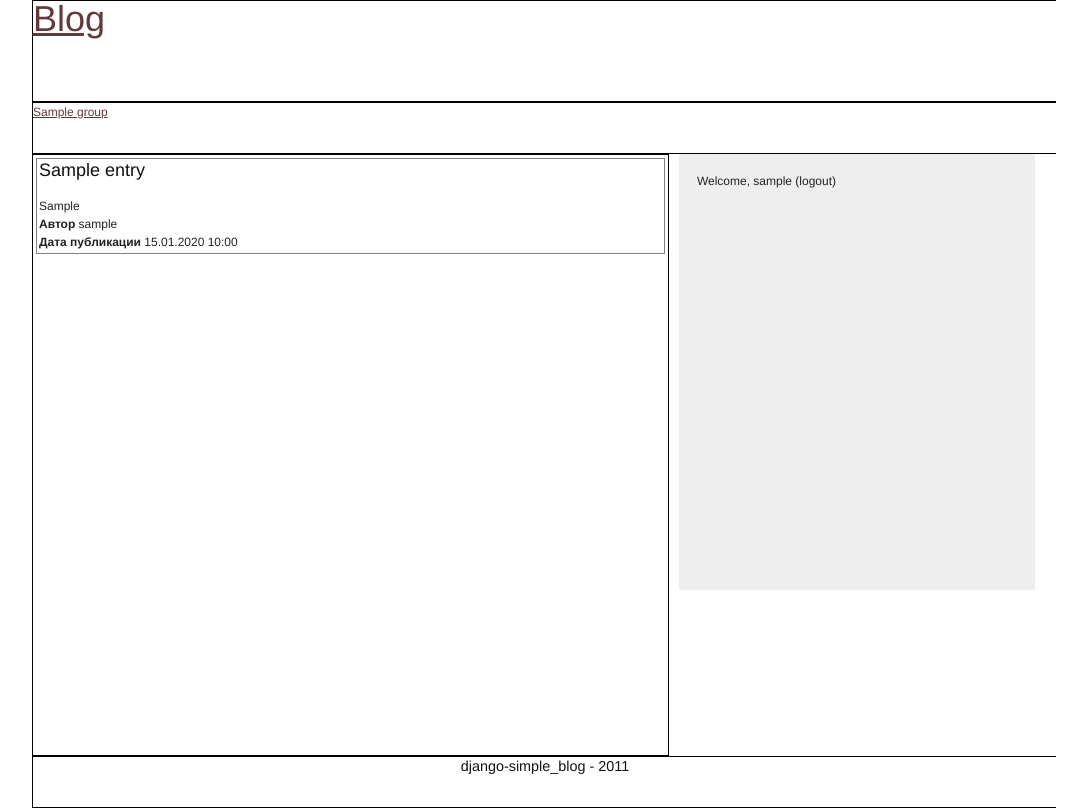
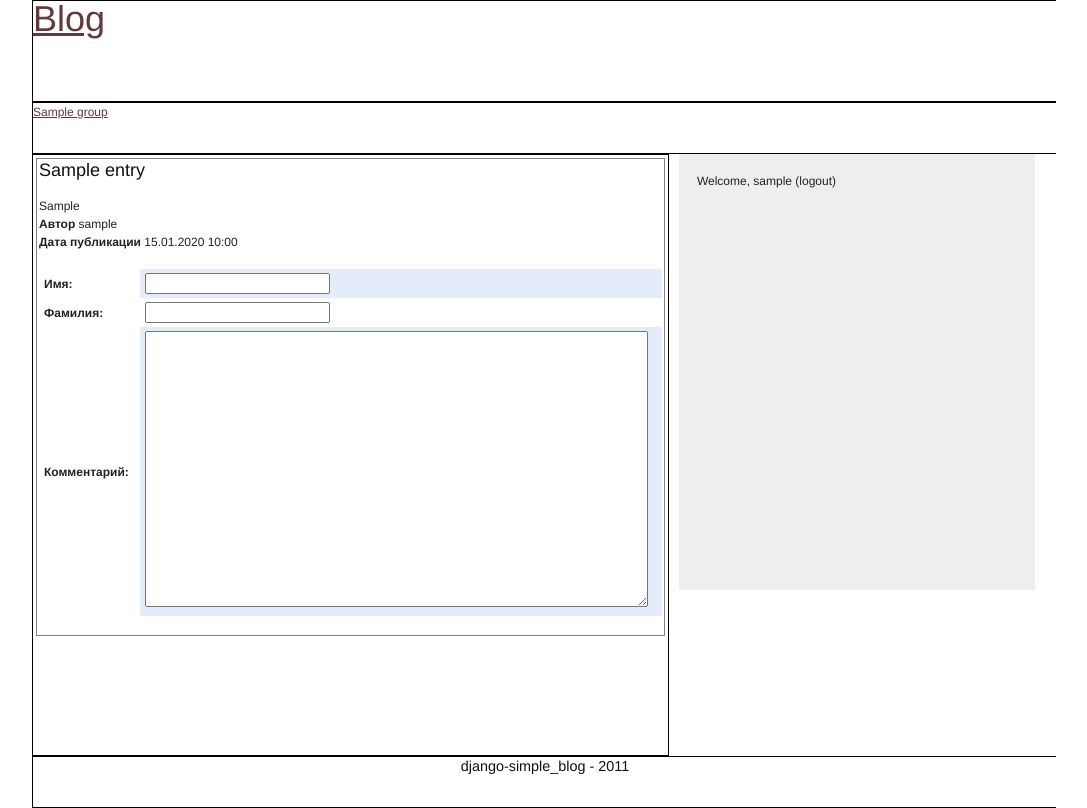
Before and after one commit to bornleft/django-simple_blog, a Django app: page /entry/1 in a window 1280 px wide. Shown: the whole page, without its empty margins (96-1183 px from the left). Run offline with Django 3.2, Linux system fonts and the light colour scheme; a user stored in the database is signed in; tables that the repository leaves empty hold one stand-in row (values such as "Sample post"); parts of the project's set-up code (start-up, migrations or seed data) failed here and were passed over.

Commit message:
forms comment

```diff
--- a/project/apps/blog/forms.py
+++ b/project/apps/blog/forms.py
@@ -2,3 +2,8 @@
 from django import forms
 from django.forms import widgets
 from django.utils.translation import ugettext as _
+
+class CommentForm(forms.Form):
+	fname = forms.CharField(label = _(u'Имя'))
+	lname = forms.CharField(label = _(u'Фамилия'))
+	comment = forms.CharField(label = _(u'Комментарий'), widget = forms.Textarea(attrs={'cols': 60, 'rows': 18}))
--- a/project/apps/blog/views.py
+++ b/project/apps/blog/views.py
@@ -6,6 +6,7 @@ from django.utils import simplejson as json
 from django.core.urlresolvers import reverse
 from django.utils.http import urlquote
 from project.apps.blog.models import Tag, Group, Entry
+from project.apps.blog.forms import CommentForm
 
 def first(request):
 	entrys = Entry.objects.all().order_by('-date_pub')
@@ -18,6 +19,7 @@ def entry(request, pk):
 
 	try:
 		entry = Entry.objects.get(pk = pk)
+		Form = CommentForm()
 	except:
 		return HttpResponseNotFound
 
--- a/project/templates/base.html
+++ b/project/templates/base.html
@@ -47,7 +47,7 @@
         {% block addCont %}
             {% if user.is_authenticated %}
 
-              Welcome, {{ user }} (logout)
+				Welcome, {{ user.username }} (logout)
 
             {% else %}
                 {% load loginza_widget %}
--- a/project/templates/blog/entry.html
+++ b/project/templates/blog/entry.html
@@ -8,8 +8,14 @@
 			<h3>{{ entry.name }}</h3>
 			{{ entry.entry }}<br>
 			<b>Автор</b> {{ entry.author }}<br>
-			<b>Дата публикации</b> {{ entry.date_pub }}<br>
-
-            </div>
+			<b>Дата публикации</b> {{ entry.date_pub }}<br><br>
+			<form action = '' method = post>
+				<table>
+				<tr>
+				{{ Form.as_table }}
+				</tr>
+				</table>
+			</form>
+			</div>
 
 	{% endblock %}
```
Also changed, not shown: project/blog_base.db.
